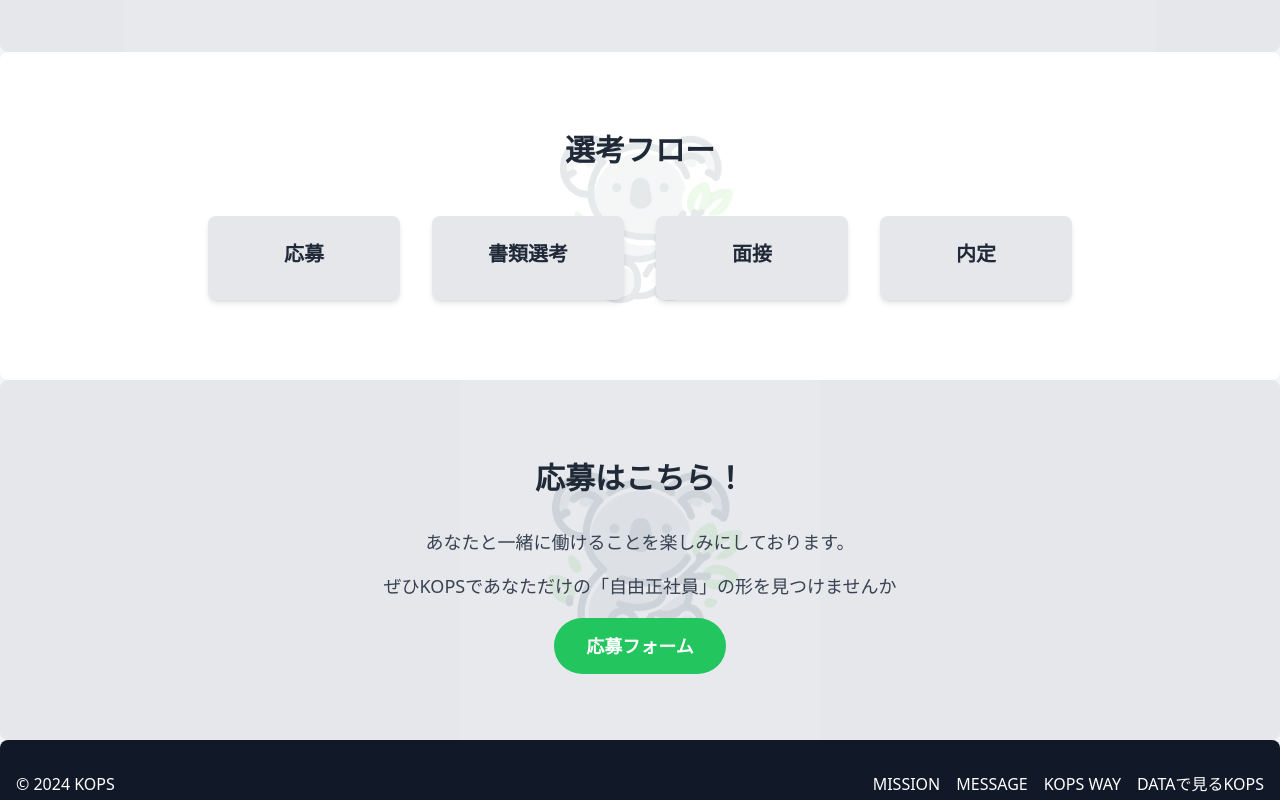
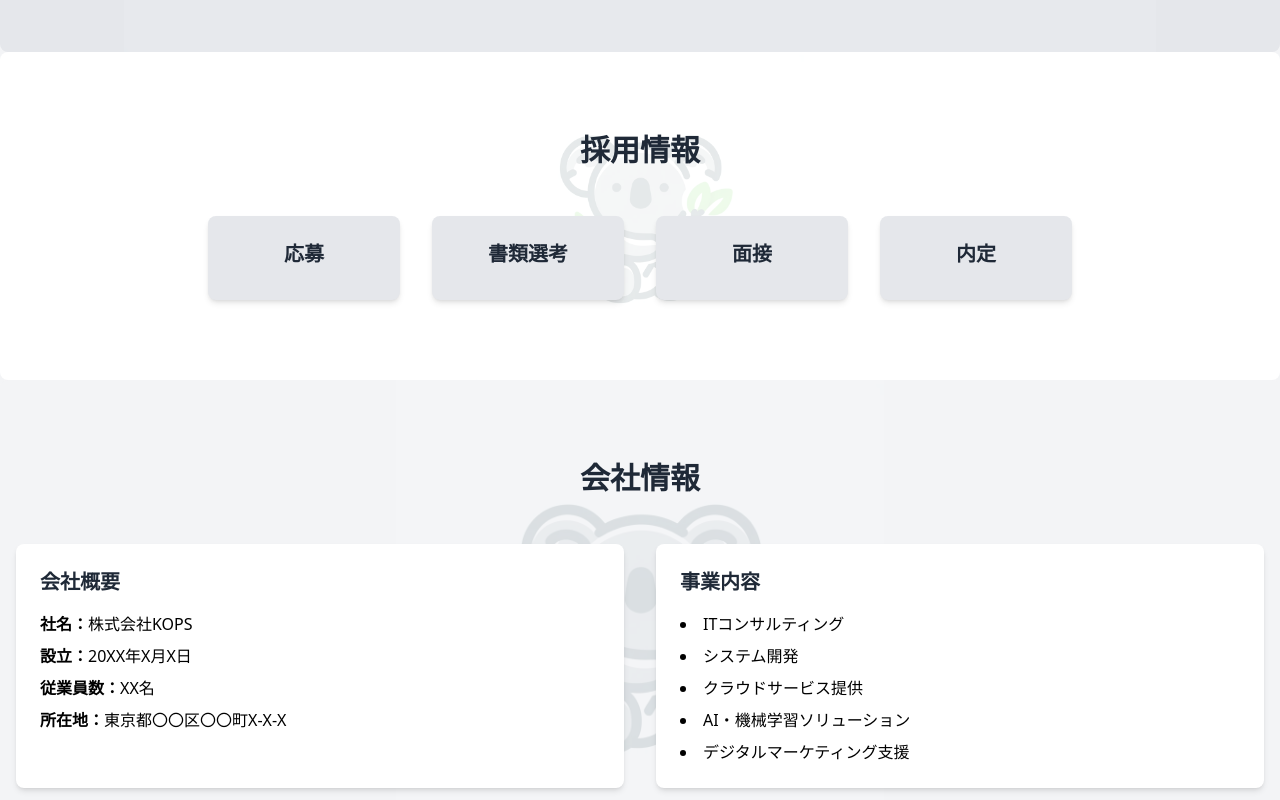
Before and after one commit to h-magome/kops-nuxt-project, a Nuxt app: page / in a window 1280 px wide. Shown: the part 3880-4680 px from the top of the page. Built offline with nearby package versions, Linux system fonts and the light colour scheme.

Commit message:
会社情報のセクションを追加した

```diff
--- a/pages/index.vue
+++ b/pages/index.vue
@@ -159,7 +159,7 @@
       </div>
     </section>
 
-    <!-- Company Information Section -->
+    <!-- Company Data Section -->
     <section id="company-data" class="py-20 bg-gray-200 rounded-lg relative">
       <div class="absolute inset-0 bg-contain bg-center bg-no-repeat opacity-10" style="background-image: url('/images/KOPSアイコン.webp');"></div>
       <div class="container mx-auto px-4 relative z-10">
@@ -177,11 +177,11 @@
       </div>
     </section>
 
-    <!-- Selection Process Section -->
-    <section class="py-20 bg-white rounded-lg relative">
+    <!-- Recruitment Section -->
+    <section id="recruitment" class="py-20 bg-white rounded-lg relative">
       <div class="absolute inset-0 bg-contain bg-center bg-no-repeat opacity-10" style="background-image: url('/images/KOPSアイコン.webp');"></div>
       <div class="container mx-auto px-4 relative z-10">
-        <h2 class="text-3xl font-bold text-center mb-12 text-gray-800">選考フロー</h2>
+        <h2 class="text-3xl font-bold text-center mb-12 text-gray-800">採用情報</h2>
         <div class="flex flex-wrap justify-center gap-8">
           <div v-for="(step, index) in selectionProcess" :key="index" class="bg-gray-200 p-6 rounded-lg shadow-md text-center w-48">
             <h3 class="text-xl font-semibold mb-2 text-gray-800">{{ step }}</h3>
@@ -190,8 +190,37 @@
       </div>
     </section>
 
+    <!-- Company Information Section -->
+    <section id="company-info" class="py-20 bg-gray-100 rounded-lg relative">
+      <div class="absolute inset-0 bg-contain bg-center bg-no-repeat opacity-10" style="background-image: url('/images/KOPSアイコン.webp');"></div>
+      <div class="container mx-auto px-4 relative z-10">
+        <h2 class="text-3xl font-bold text-center mb-12 text-gray-800">会社情報</h2>
+        <div class="grid grid-cols-1 md:grid-cols-2 gap-8">
+          <div class="bg-white p-6 rounded-lg shadow-md">
+            <h3 class="text-xl font-semibold mb-4 text-gray-800">会社概要</h3>
+            <ul class="space-y-2">
+              <li><strong>社名：</strong>株式会社KOPS</li>
+              <li><strong>設立：</strong>20XX年X月X日</li>
+              <li><strong>従業員数：</strong>XX名</li>
+              <li><strong>所在地：</strong>東京都〇〇区〇〇町X-X-X</li>
+            </ul>
+          </div>
+          <div class="bg-white p-6 rounded-lg shadow-md">
+            <h3 class="text-xl font-semibold mb-4 text-gray-800">事業内容</h3>
+            <ul class="list-disc list-inside space-y-2">
+              <li>ITコンサルティング</li>
+              <li>システム開発</li>
+              <li>クラウドサービス提供</li>
+              <li>AI・機械学習ソリューション</li>
+              <li>デジタルマーケティング支援</li>
+            </ul>
+          </div>
+        </div>
+      </div>
+    </section>
+
     <!-- Application Statement Section -->
-    <section class="py-20 bg-gray-200 rounded-lg relative">
+    <section id="application-statement" class="py-20 bg-gray-200 rounded-lg relative">
       <div class="absolute inset-0 bg-contain bg-center bg-no-repeat opacity-10" style="background-image: url('/images/KOPSアイコン.webp');"></div>
       <div class="container mx-auto px-4 text-center relative z-10">
         <h2 class="text-3xl font-bold mb-8 text-gray-800">応募はこちら！</h2>
```
